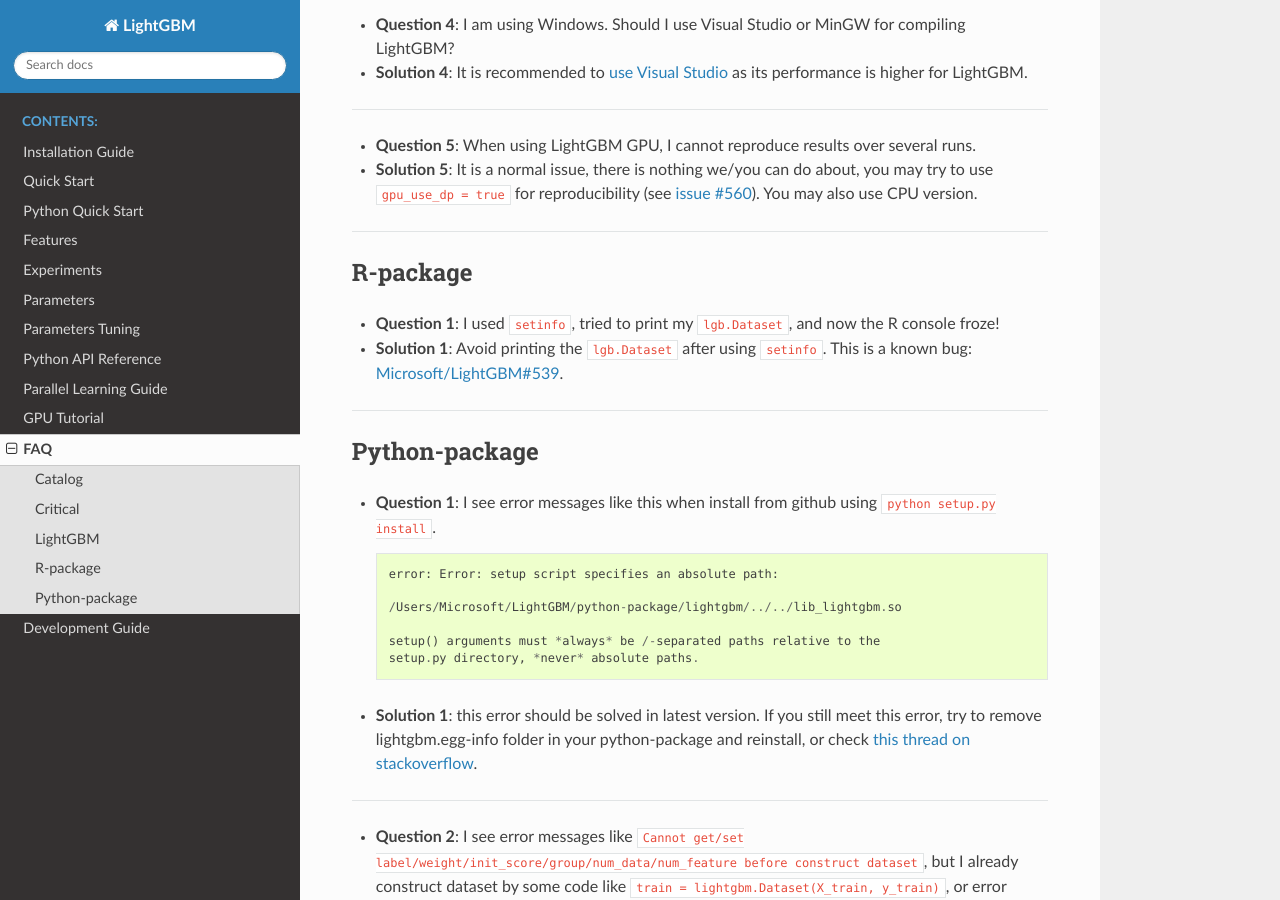
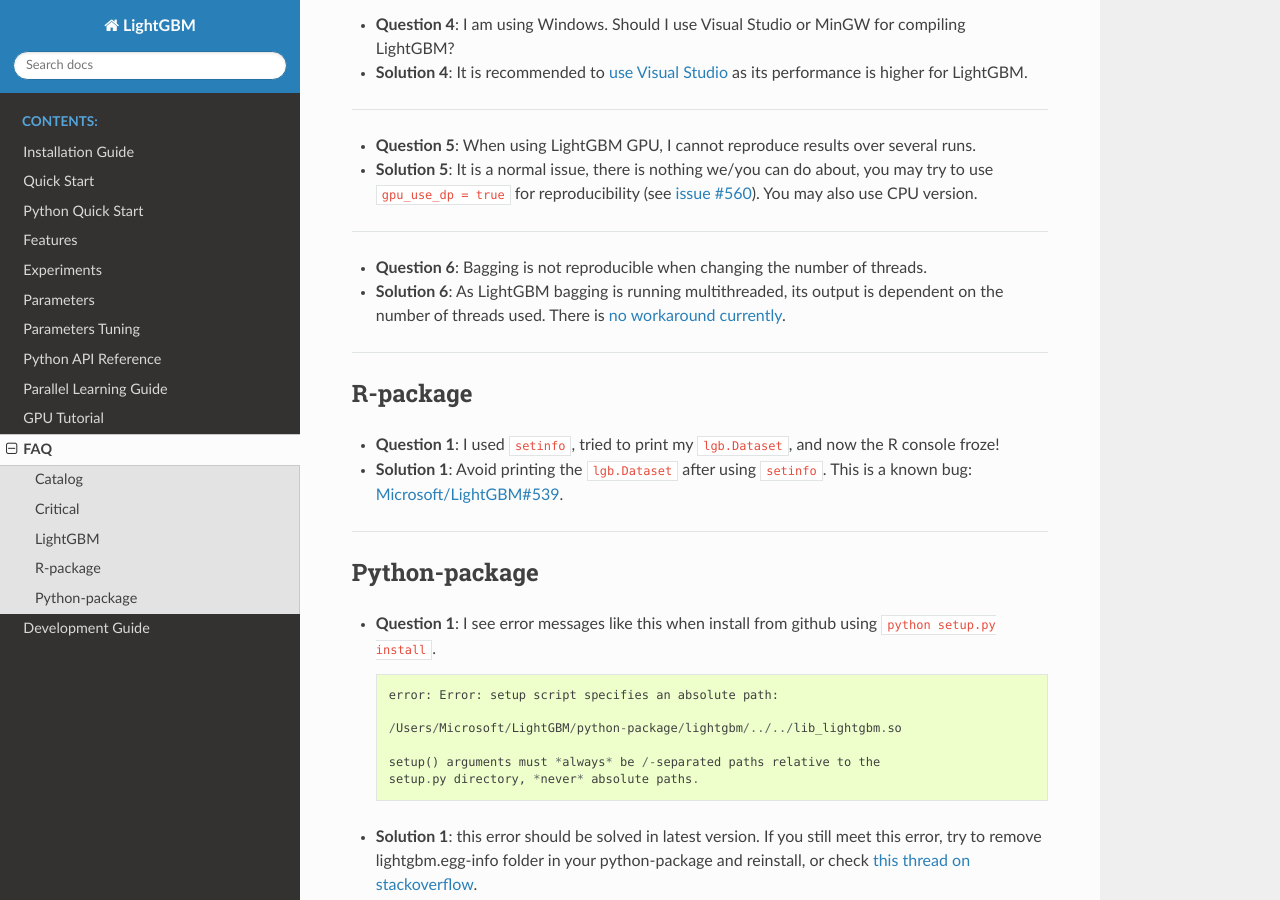
Before and after one commit to microsoft/LightGBM, a Sphinx documentation site: the page built from docs/FAQ.md, in a window 1280 px wide and 900 px high, scrolled down 1475 px. Built offline with Sphinx 7.4.7 and the Read the Docs theme 2.0.0, drawn with Linux system fonts in a browser that asks for light colours.

Commit message:
Add bagging issue (fix Microsoft/LightGBM#632)

```diff
--- a/docs/FAQ.md
+++ b/docs/FAQ.md
@@ -68,6 +68,12 @@
 
 ---
 
+- **Question 6**: Bagging is not reproducible when changing the number of threads.
+
+- **Solution 6**: As LightGBM bagging is running multithreaded, its output is dependent on the number of threads used. There is [no workaround currently](https://github.com/Microsoft/LightGBM/issues/632).
+
+---
+
 ### R-package
 
 - **Question 1**: I used `setinfo`, tried to print my `lgb.Dataset`, and now the R console froze!
```
